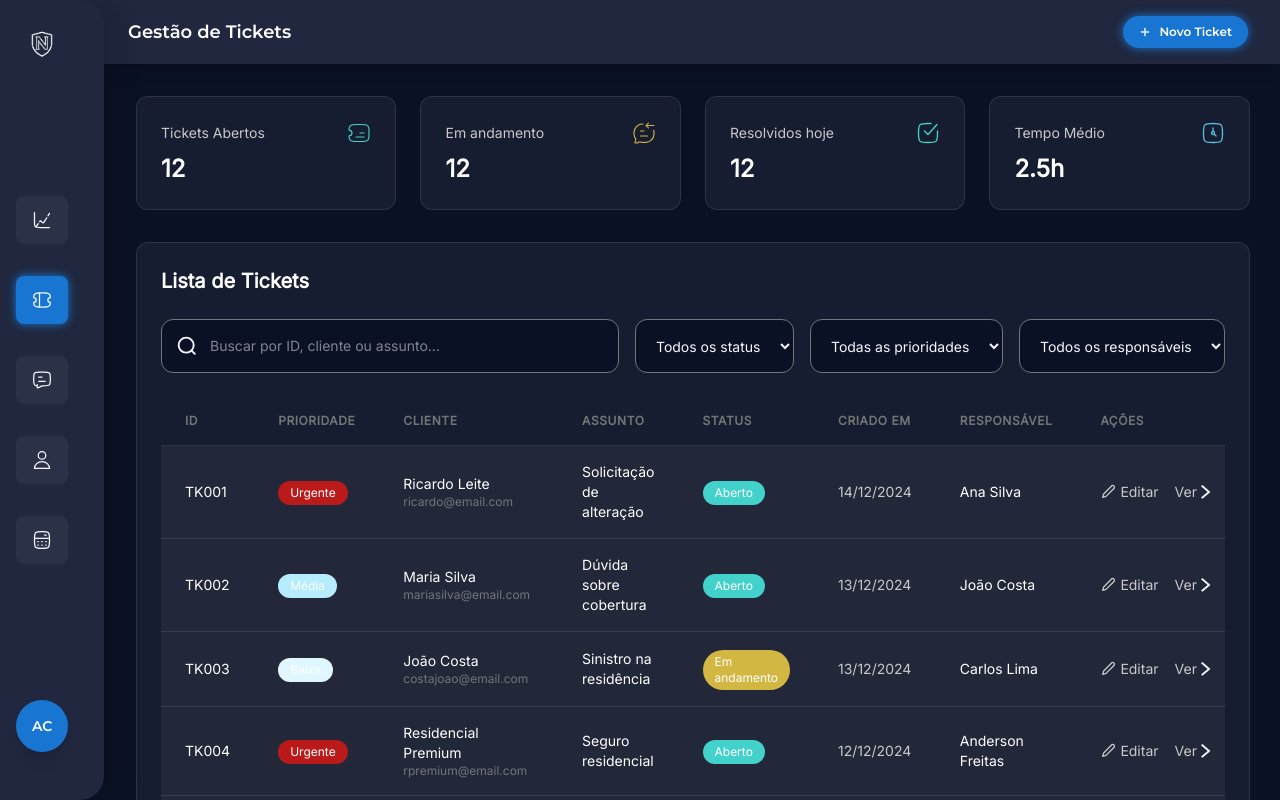
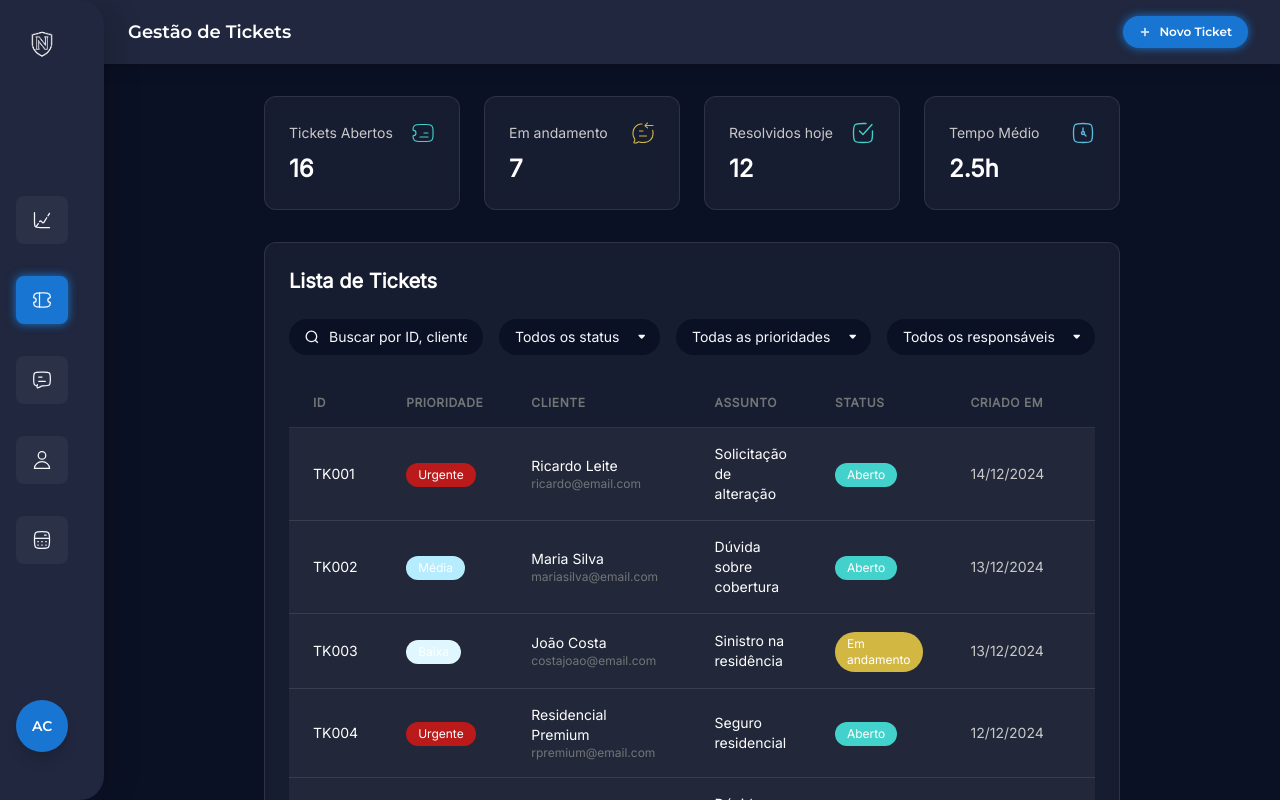
Before and after one commit to jvitoralmeida01/th-loomi, a Next.js app: page /ticket-management in a window 1280 px wide. Shown: the top 800 px of the page. Built offline with nearby package versions, Linux system fonts and the light colour scheme.

Commit message:
refactor components and adjust authenticated layout

```diff
--- a/app/(authenticated)/layout.tsx
+++ b/app/(authenticated)/layout.tsx
@@ -11,8 +11,8 @@ export default function AuthenticatedLayout({
       <Topbar />
       <div className="flex">
         <Sidebar />
-        <main className="flex-1 pl-26 pt-16">
-            {children}
+        <main className="flex-1 min-w-0 pl-26 pt-16">
+          {children}
         </main>
       </div>
     </div>
--- a/app/(authenticated)/ticket-management/_components/Filters.tsx
+++ b/app/(authenticated)/ticket-management/_components/Filters.tsx
@@ -1,7 +1,7 @@
 'use client';
 
 import Image from "next/image";
-import Select from "@/app/_components/Select";
+import Select from "@/app/(authenticated)/ticket-management/_components/Select";
 import { usePathname, useRouter, useSearchParams } from "next/navigation";
 import SearchIcon from "@/assets/icons/search.svg";
 import { useDebouncedCallback } from "use-debounce";
@@ -49,12 +49,12 @@ export default function Filters() {
         <div className="flex-1">
           <div className="relative">
             <div className="absolute left-4 top-1/2 transform -translate-y-1/2">
-              <Image src={SearchIcon} alt="Search" width={20} height={20} />
+              <Image src={SearchIcon} alt="Search" width={14} height={14} />
             </div>
             <input
               type="text"
               placeholder="Buscar por ID, cliente ou assunto..."
-              className="w-full rounded-xl border border-neutral-400 bg-background px-4 pl-12 py-4 text-sm text-label focus:outline-none focus:border-primary"
+              className="w-full rounded-full bg-background px-4 pl-10 py-2 text-sm text-label placeholder:text-label focus:outline-none focus:border-primary"
               defaultValue={defaultQuery}
               onChange={(e) => handleSearch(e.target.value)}
             />
--- /dev/null
+++ b/app/(authenticated)/ticket-management/_components/Select.tsx
@@ -0,0 +1,48 @@
+import Image from "next/image";
+import ArrowDownIcon from "@/assets/icons/arrow_down.svg";
+
+interface SelectProps {
+  name: string;
+  value?: string;
+  defaultValue?: string;
+  onChange?: (e: React.ChangeEvent<HTMLSelectElement>) => void;
+  options: { value: string; label: string }[];
+  placeholder?: string;
+}
+
+export default function Select({
+  name,
+  value,
+  defaultValue,
+  onChange,
+  options,
+  placeholder,
+}: SelectProps) {
+  const selectProps =
+    value !== undefined ? { value } : { defaultValue: defaultValue ?? "" };
+
+  return (
+    <div className="relative">
+      <div className="absolute right-3 top-1/2 transform -translate-y-1/2 pointer-events-none">
+        <Image src={ArrowDownIcon} alt="Select's trailing Arrow Down Icon" className="w-3 h-3" />
+      </div>
+      <select
+        name={name}
+        onChange={onChange}
+        {...selectProps}
+        className="appearance-none rounded-full bg-background px-4 py-2 pr-10 text-sm text-label placeholder:text-label focus:outline-none focus:border-primary cursor-pointer"
+      >
+        {placeholder && (
+          <option value="" disabled>
+            {placeholder}
+          </option>
+        )}
+        {options.map((option) => (
+          <option key={option.value} value={option.value}>
+            {option.label}
+          </option>
+        ))}
+      </select>
+    </div>
+  );
+}
--- a/app/(authenticated)/ticket-management/_utils/mock.ts
+++ b/app/(authenticated)/ticket-management/_utils/mock.ts
@@ -1,4 +1,9 @@
 // Mock data - replace with actual data fetching
+
+export const mockOpenTickets = 16;
+export const mockInProgressTickets = 7;
+export const mockResolvedToday = 12;
+export const mockAverageTime = "2.5h";
 
 export const mockStatusOptions = [
   { value: "", label: "Todos os status" },
--- a/app/(authenticated)/ticket-management/page.tsx
+++ b/app/(authenticated)/ticket-management/page.tsx
@@ -1,4 +1,4 @@
-import InfoCard from "../../_components/InfoCard";
+import InfoCard from "./_components/InfoCard";
 import TableRow from "../../_components/TableRow";
 import Pagination from "../../_components/Pagination";
 import openTicketIcon from "@/assets/icons/open_ticket.svg";
@@ -6,9 +6,11 @@ import incomingIcon from "@/assets/icons/incoming.svg";
 import checkboxIcon from "@/assets/icons/checkbox.svg";
 import clockIcon from "@/assets/icons/clock.svg";
 import Filters from "./_components/Filters";
-import { getTickets, type Ticket } from "./actions";
+import { getTickets } from "./actions";
+import { mockOpenTickets, mockInProgressTickets, mockResolvedToday, mockAverageTime } from "./_utils/mock";
+import Card from "@/app/_components/Card";
 
-const ITEMS_PER_PAGE = 5;
+const ITEMS_PER_PAGE = 7;
 
 interface TicketManagementPageProps {
   searchParams?: Promise<{
@@ -41,33 +43,28 @@ export default async function TicketManagementPage({
 
   console.log(`size: ${paginatedTickets?.length}`);
 
-  const openTickets = 12;
-  const inProgressTickets = 12;
-  const resolvedToday = 12;
-  const averageTime = "2.5h";
-
   return (
-    <div className="p-8 space-y-8">
+    <div className="py-8 px-6 md:px-12 lg:px-20 xl:px-40 space-y-8 max-w-full">
       <div className="grid grid-cols-1 md:grid-cols-2 lg:grid-cols-4 gap-6">
         <InfoCard
           title="Tickets Abertos"
-          value={openTickets.toString()}
+          value={mockOpenTickets.toString()}
           icon={openTicketIcon}
         />
         <InfoCard
           title="Em andamento"
-          value={inProgressTickets.toString()}
+          value={mockInProgressTickets.toString()}
           icon={incomingIcon}
         />
         <InfoCard
           title="Resolvidos hoje"
-          value={resolvedToday.toString()}
+          value={mockResolvedToday.toString()}
           icon={checkboxIcon}
         />
-        <InfoCard title="Tempo Médio" value={averageTime} icon={clockIcon} />
+        <InfoCard title="Tempo Médio" value={mockAverageTime} icon={clockIcon} />
       </div>
 
-      <div className="rounded-xl bg-neutral-100/5 border border-glass-edge backdrop-blur-sm p-6">
+      <Card className="p-6">
         <h2 className="text-xl font-semibold text-neutral-100 mb-6">Lista de Tickets</h2>
 
         <Filters />
@@ -111,7 +108,7 @@ export default async function TicketManagementPage({
         </div>
 
         <Pagination currentPage={currentPage} totalPages={totalPages} />
-      </div>
+      </Card>
     </div>
   );
 }
--- /dev/null
+++ b/app/_components/Card.tsx
@@ -0,0 +1,13 @@
+export default function Card({
+  children,
+  className,
+}: Readonly<{
+  children: React.ReactNode;
+  className?: string;
+}>) {
+  return (
+    <div className={`rounded-xl bg-neutral-100/5 border border-glass-edge-info backdrop-blur-sm ${className}`}>
+      {children}
+    </div>
+  );
+}
--- a/app/_components/Select.tsx
+++ /dev/null
@@ -1,42 +0,0 @@
-interface SelectProps {
-  name: string;
-  value?: string;
-  defaultValue?: string;
-  onChange?: (e: React.ChangeEvent<HTMLSelectElement>) => void;
-  options: { value: string; label: string }[];
-  placeholder?: string;
-  className?: string;
-}
-
-export default function Select({
-  name,
-  value,
-  defaultValue,
-  onChange,
-  options,
-  placeholder,
-  className = "",
-}: SelectProps) {
-  const selectProps =
-    value !== undefined ? { value } : { defaultValue: defaultValue ?? "" };
-
-  return (
-    <select
-      name={name}
-      onChange={onChange}
-      {...selectProps}
-      className={`rounded-xl border border-neutral-400 bg-background px-4 py-4 text-sm text-label focus:outline-none focus:border-primary cursor-pointer ${className}`}
-    >
-      {placeholder && (
-        <option value="" disabled>
-          {placeholder}
-        </option>
-      )}
-      {options.map((option) => (
-        <option key={option.value} value={option.value}>
-          {option.label}
-        </option>
-      ))}
-    </select>
-  );
-}
```
Also changed, not shown: app/(authenticated)/ticket-management/_components/InfoCard.tsx (renamed from app/_components/InfoCard.tsx).
